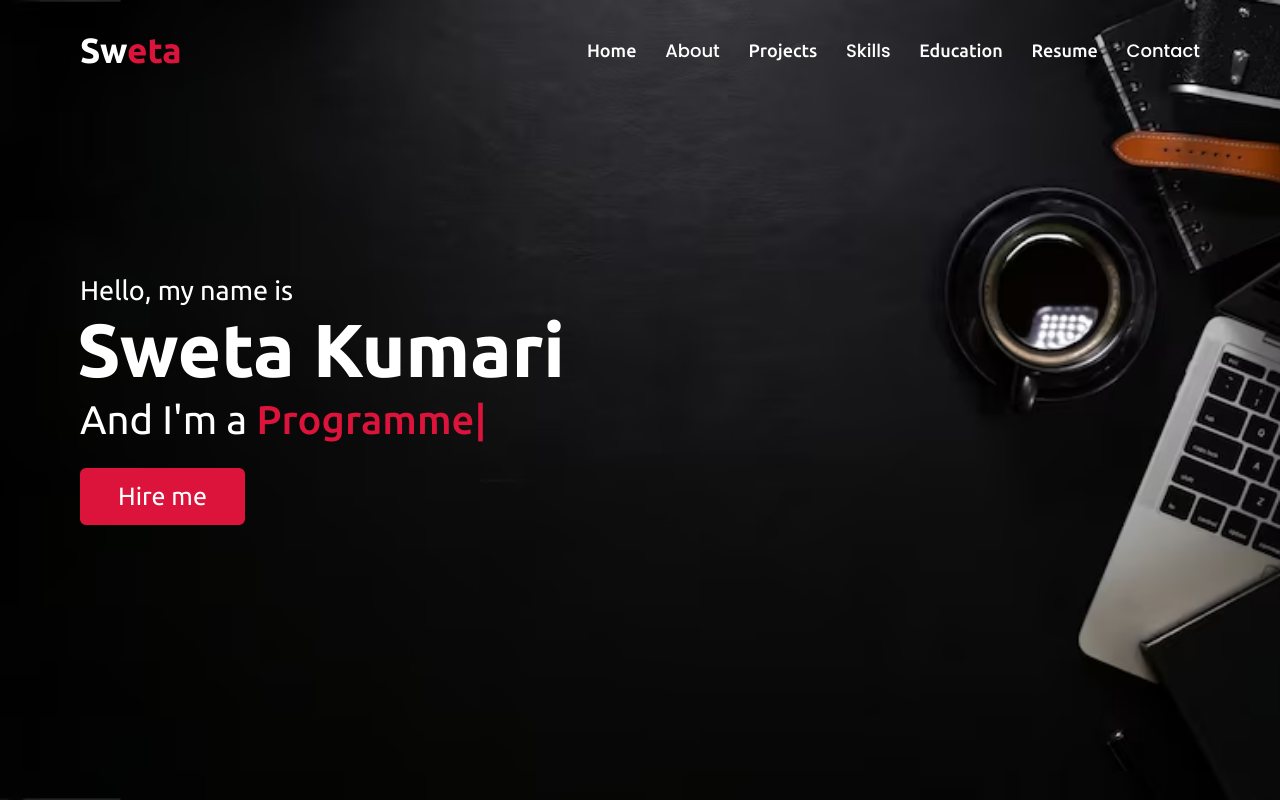
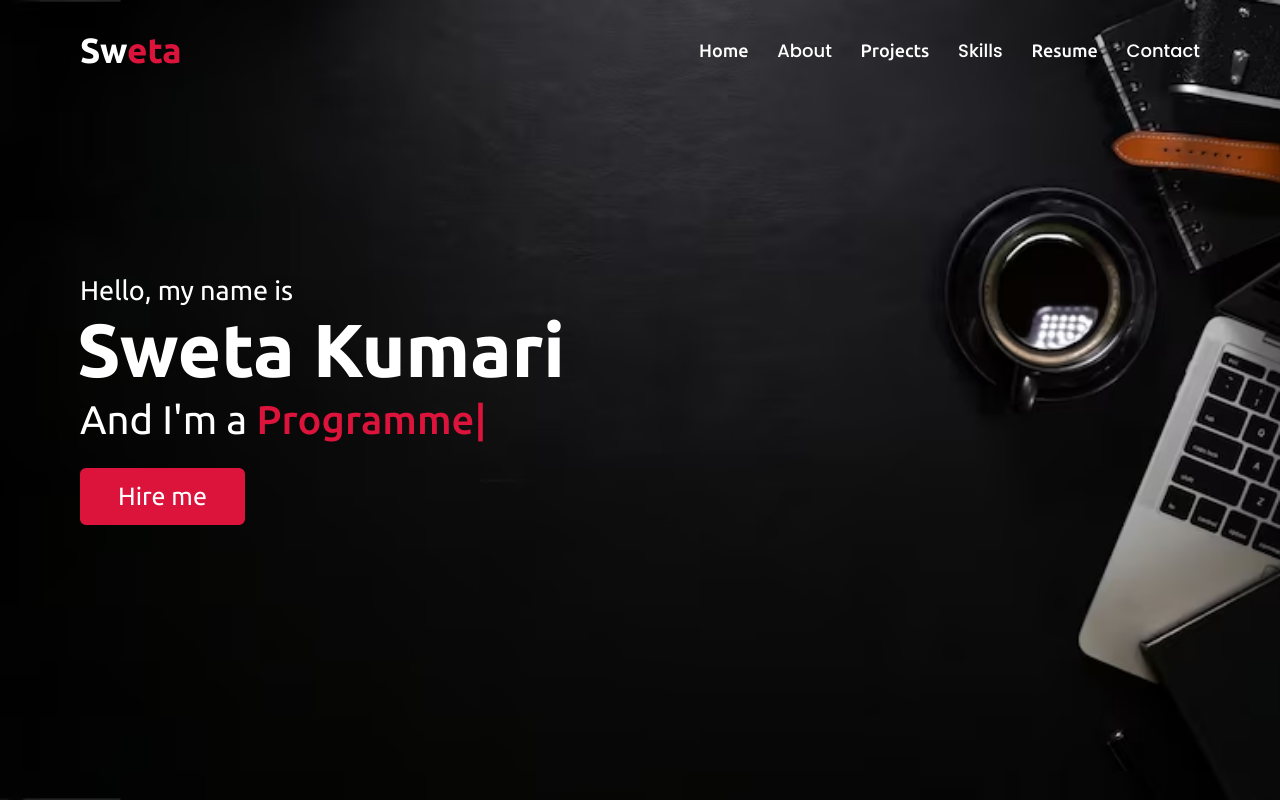
Before and after one commit to Shwetakumari9555/Shwetakumari9555.github.io, a plain HTML site: page index.html in a window 1280 px wide. Shown: the top 802 px of the page. Drawn offline with nearby package versions, Linux system fonts and the light colour scheme.

Commit message:
Update index.html

```diff
--- a/index.html
+++ b/index.html
@@ -28,7 +28,7 @@
                 <li><a href="#about" class="menu-btn nav-link about">About</a></li>
                 <li><a href="#services" class="menu-btn nav-link">Projects</a></li>
                 <li><a href="#skills" class="menu-btn nav-link skills">Skills</a></li>
-                <li><a href="#education" class="menu-btn nav-link projects">Education</a></li>
+
                 <li><a target="_blank" id="resume-button-1"  download="" href="Sweta-Resume.pdf" class="menu-btn">Resume</a></li>
                 <li><a href="#contact" class="menu-btn nav-link contact">Contact</a></li>
             </ul>
```
